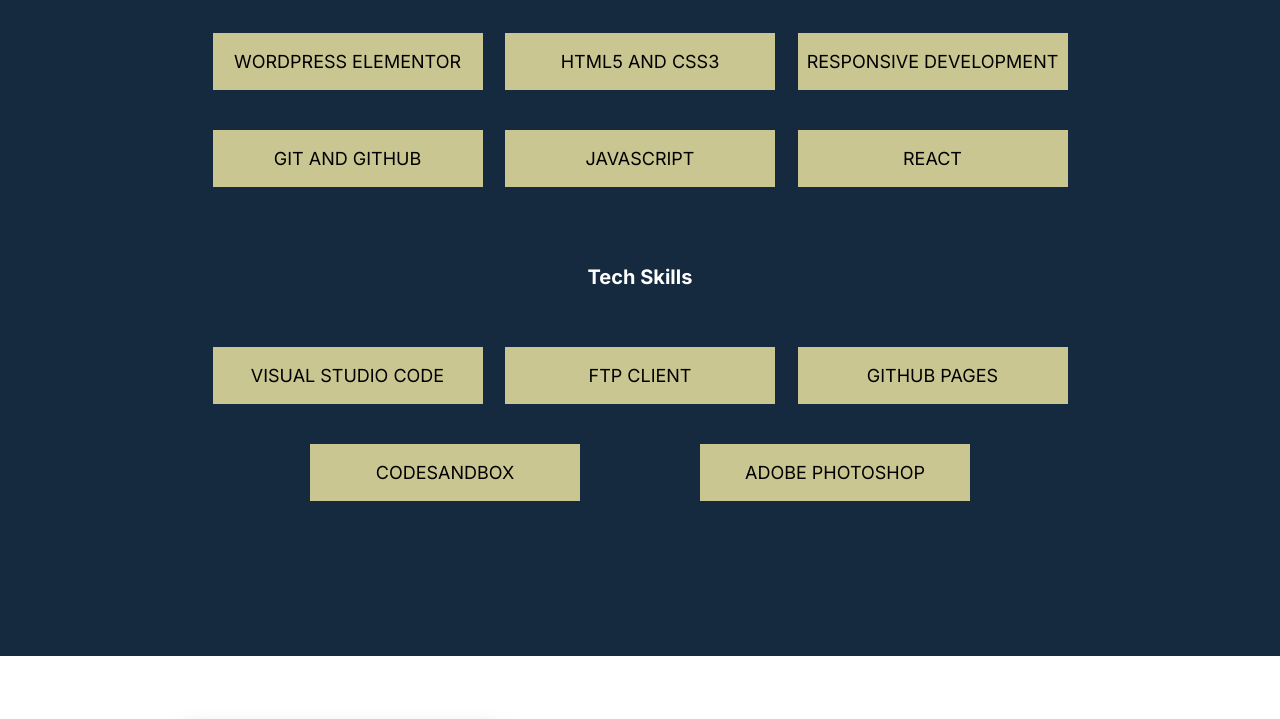
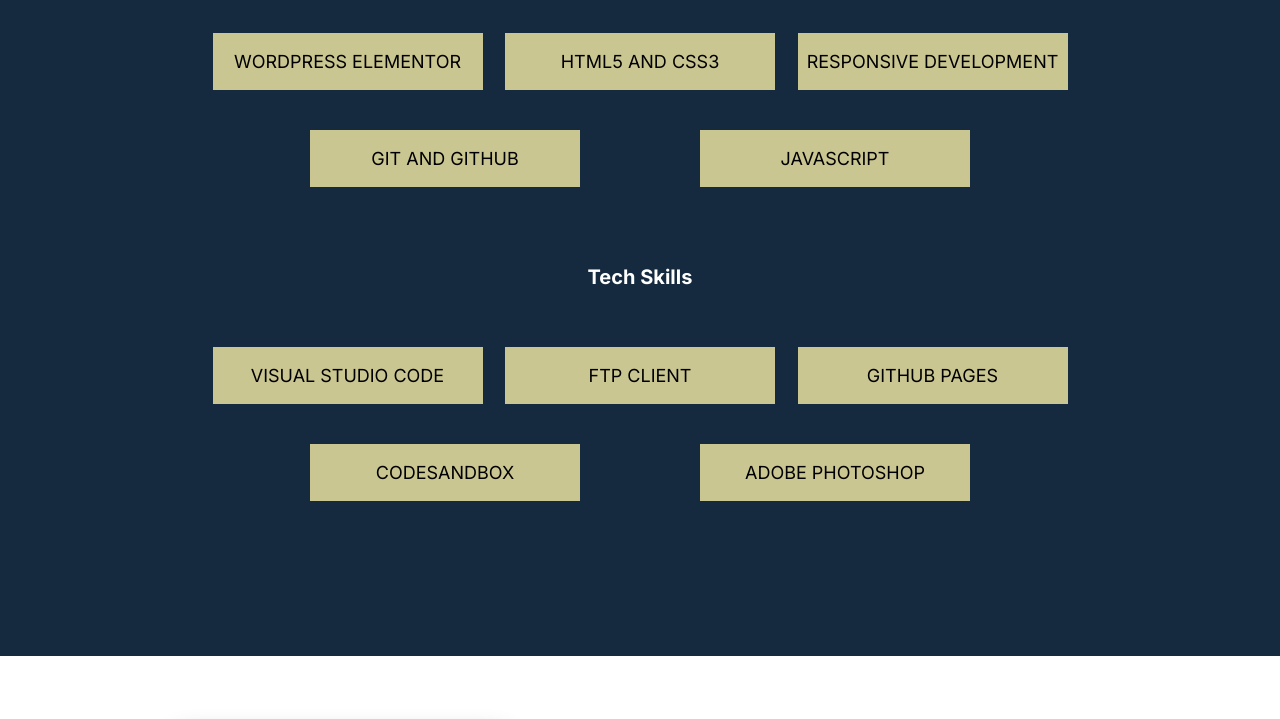
Before and after one commit to tdw1186/portfolio-site, a website built with Parcel: page index.html in a window 1280 px wide. Shown: the part 3840-4559 px from the top of the page. Built offline with nearby package versions, Linux system fonts and the light colour scheme; files whose address does not match are found by name.

Commit message:
Removed react skill

```diff
--- a/index.html
+++ b/index.html
@@ -111,7 +111,6 @@
             <p class="skill">Responsive Development</p>
             <p class="skill">Git and GitHub</p>
             <p class="skill">Javascript</p>
-            <p class="skill">React</p>
           </div>
           <h4>Tech Skills</h4>
           <div class="tools-wrapper">
```
